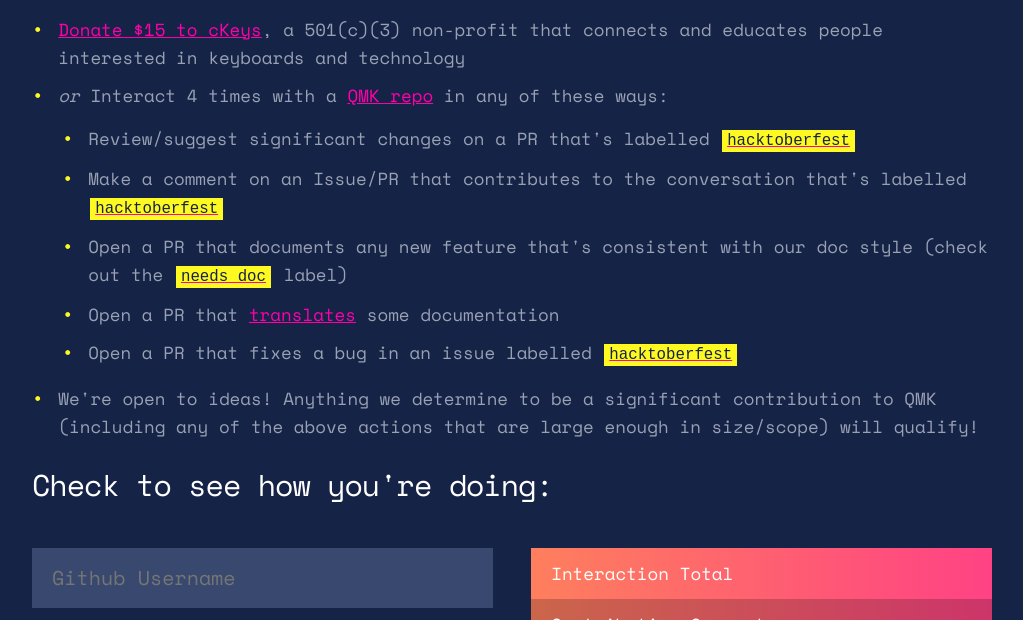
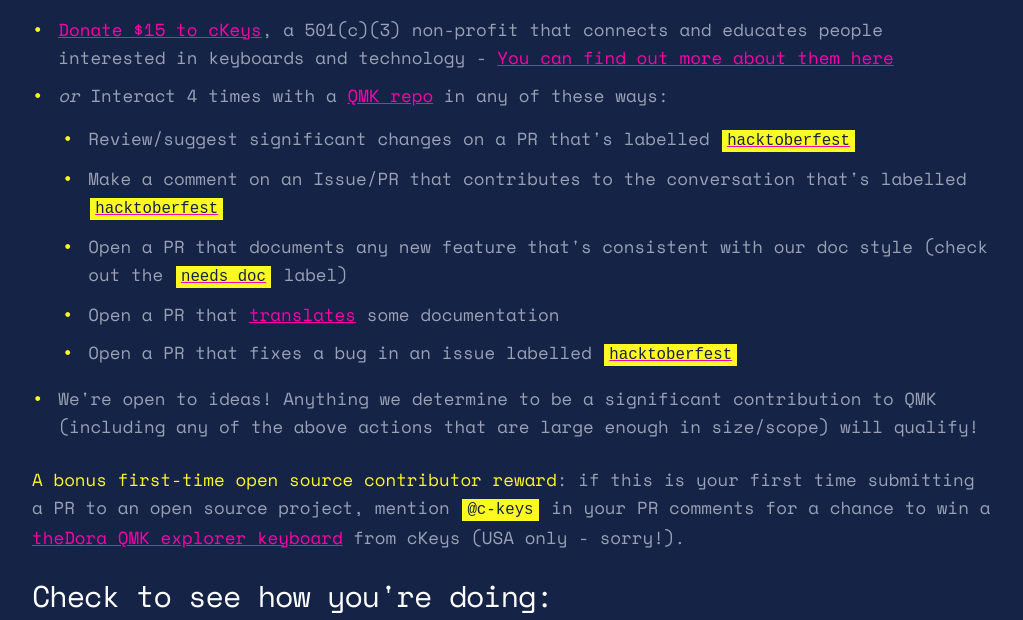
Before and after one commit to qmk/hacktoberfest_2019, a plain HTML site: page index.html in a window 1280 px wide. Shown: the part 462-1082 px from the top of the page, without its empty margins (128-1151 px from the left). Drawn offline with nearby package versions, Linux system fonts and the light colour scheme.

Commit message:
ckeys, translating

```diff
--- a/index.html
+++ b/index.html
@@ -270,10 +270,9 @@
 
       <p>In addition to participating in <a href="https://hacktoberfest.digitalocean.com/">Hacktoberfest</a>, QMK is also celebrating its <span class="yellow">4 year anniversary</span><sup><a href="https://github.com/qmk/qmk_firmware/commit/abc1c0e31e880861cf82e674bb4ffce9f4e13858">[1]</a></sup> this month and giving away a QMK-specific Hacktoberfest t-shirt to anyone that meets these requirements during the month of October.</p>
 
-
       <h2>How to qualify for a QMK t-shirt:</h2>
       <ul>
-        <li><a href="https://ckeys.org/donate/">Donate $15 to cKeys</a>, a 501(c)(3) non-profit that connects and educates people interested in keyboards and technology</li>
+        <li><a href="https://www.paypal.com/cgi-bin/webscr?cmd=_s-xclick&hosted_button_id=8UQUNVFE9H6QY&source=hacktoberfest">Donate $15 to cKeys</a>, a 501(c)(3) non-profit that connects and educates people interested in keyboards and technology - <a href="https://ckeys.org/">You can find out more about them here</a></li>
         <li><em>or</em> Interact 4 times with a <a href="https://github.com/qmk">QMK repo</a> in any of these ways:</li>
         <ul>
           <li>Review/suggest significant changes on a PR that's labelled <a href="https://github.com/qmk/qmk_firmware/pulls?utf8=✓&q=is%3Apr+is%3Aopen+label%3Ahacktoberfest+"><code>hacktoberfest</code></a></li>
@@ -285,6 +284,8 @@
         </li>
         <li>We're open to ideas! Anything we determine to be a significant contribution to QMK (including any of the above actions that are large enough in size/scope) will qualify!</li>
       </ul>
+
+      <p><span class="yellow">A bonus first-time open source contributor reward</span>: if this is your first time submitting a PR to an open source project, mention <code>@c-keys</code> in your PR comments for a chance to win a <a href="https://github.com/qmk/qmk_firmware/tree/master/keyboards/ckeys/thedora">theDora QMK explorer keyboard</a> from cKeys (USA only - sorry!).</p>
 
       <h3>Check to see how you're doing:</h3>
       <div class="row">
@@ -360,7 +361,7 @@
       <p>Fear not! <a href="https://discord.gg/fBGYurv">We have a very active Discord</a> that you can hop in to ask for help, help others, or just chat about keyboards!</p>
 
       <h3 id="translating"><span>How should I translate things?</span></h3>
-      <p>Please have some technical knowledge of the language, and don't use Google translate. All PRs will be subject to review by native speakers if we can find them! Some good pages to start with are <a href="https://github.com/qmk/qmk_firmware/blob/master/docs/README.md">the main readme</a>, <a href="https://github.com/qmk/qmk_firmware/blob/master/docs/newbs.md">the newbs guide</a>, and <a href="https://github.com/qmk/qmk_configurator/tree/master/src/i18n">the configurator</a>. Any new translation should be put in a folder with the appropriate <a href="https://www.w3.org/International/articles/language-tags/">language tags</a>.</p>
+      <p>Please have some technical knowledge of the language, and don't use Google translate. All PRs will be subject to review by native speakers if we can find them! <a href="https://docs.qmk.fm/#/translating">Check out the page on how to add translations to the QMK docs</a>. Some good pages to start with are <a href="https://github.com/qmk/qmk_firmware/blob/master/docs/README.md">the main readme</a>, <a href="https://github.com/qmk/qmk_firmware/blob/master/docs/newbs.md">the newbs guide</a>, and <a href="https://github.com/qmk/qmk_configurator/tree/master/src/i18n">the configurator</a>.</p>
 
       <h3 id="another-shirt"><span>Will I get this shirt instead of the regular Hacktoberfest shirt?</span></h3>
       <p>This giveaway is totally separate from DigitalOcean and DEV - you'll need to qualify and fill out the form for each giveaway. Please note they have different qualifications.</p>
```
Also changed, not shown: img/shirt-sizes.jpg, 1 other file.
